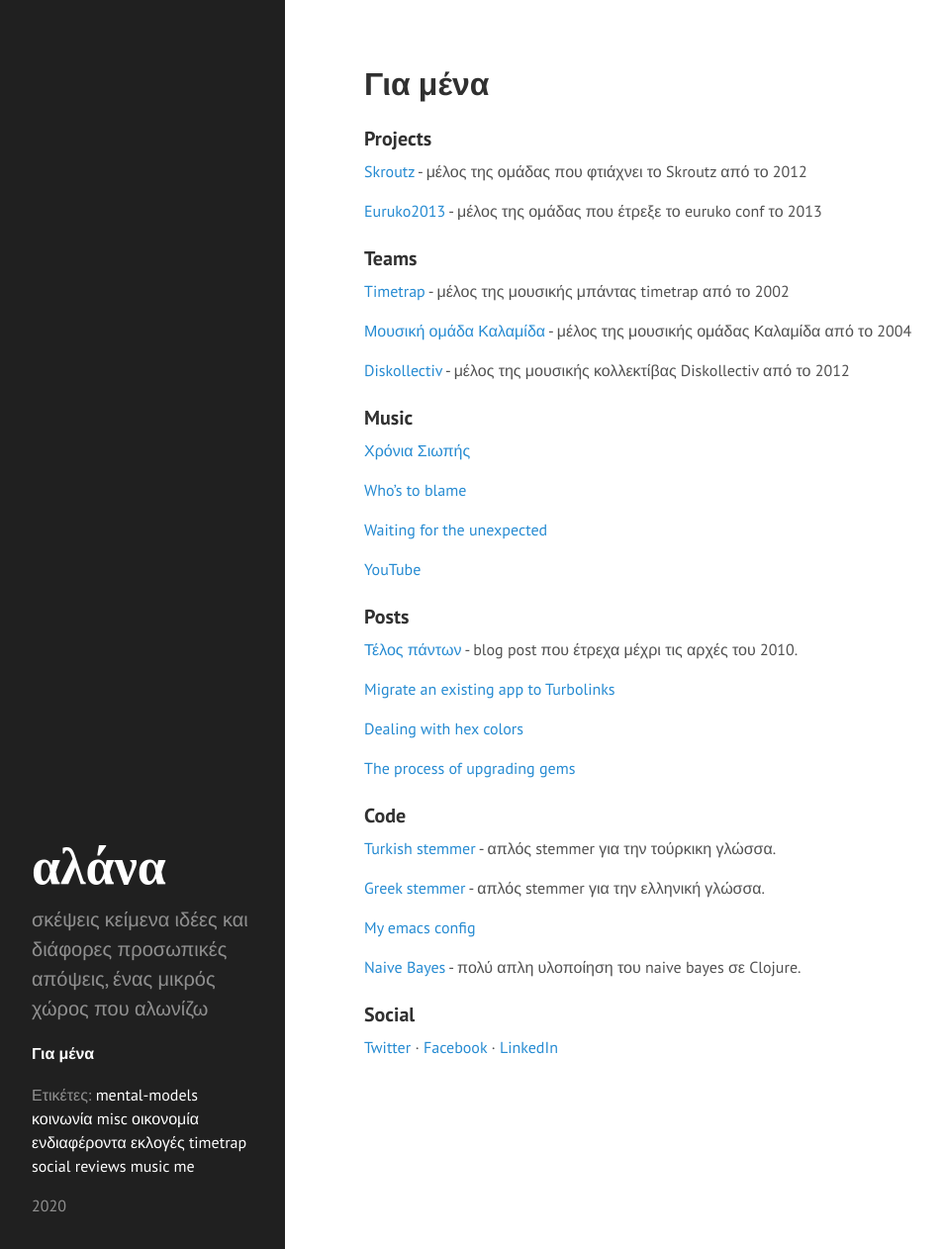
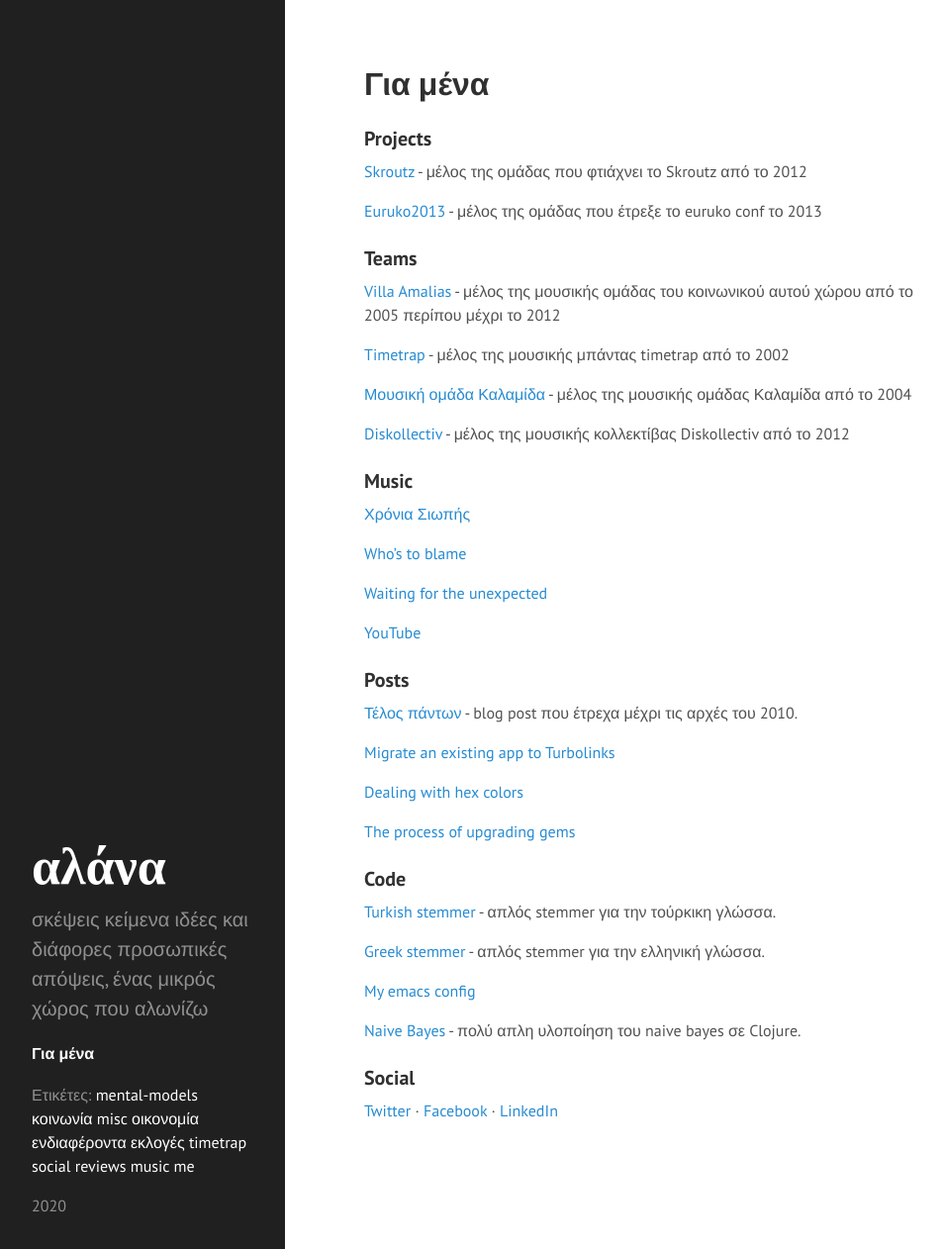
Before and after one commit to chief/chief.github.io, a Jekyll site: the page built from about.md, in a window 1280 px wide and 1262 px high. Shown: the whole window at 99% size, without its empty margins (0-954 px from the left). Built offline with Jekyll 4.4.1, drawn with Linux system fonts in a browser that asks for light colours.

Commit message:
Update teams

```diff
--- a/about.md
+++ b/about.md
@@ -14,6 +14,10 @@
 έτρεξε το euruko conf το 2013
 
 ### Teams
+
+[Villa Amalias](https://en.wikipedia.org/wiki/Villa_Amalia_(Athens)) -
+μέλος της μουσικής ομάδας του κοινωνικού αυτού χώρου από το 2005
+περίπου μέχρι το 2012
 
 [Timetrap](https://timetrapescape.bandcamp.com/) - μέλος της μουσικής
 μπάντας timetrap από το 2002
```
